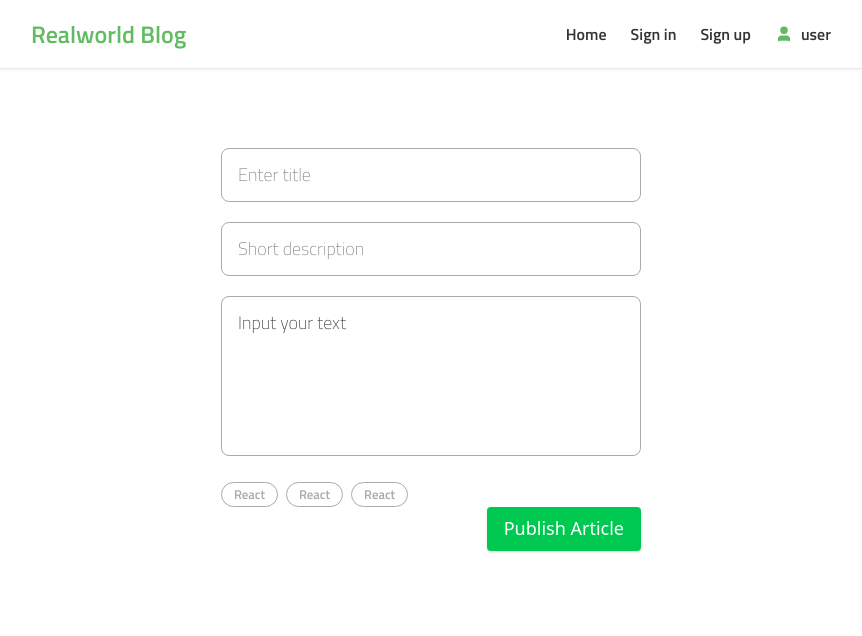
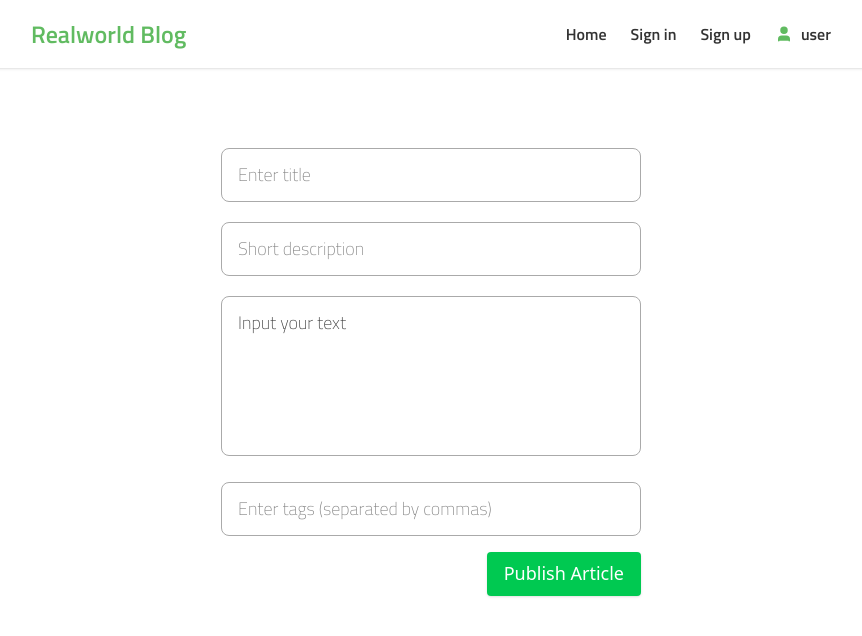
Before and after one commit to Bpkarki19/blog, a React (Vite) app: page /new-post in a window 1280 px wide. Shown: the top 636 px of the page, without its empty margins (209-1071 px from the left). Built offline with nearby package versions, Linux system fonts and the light colour scheme; the HTML template or start-up script is replaced by a standard one.

Commit message:
update create article

```diff
--- a/src/components/Pages/CreateNewPost.jsx
+++ b/src/components/Pages/CreateNewPost.jsx
@@ -1,13 +1,16 @@
+import api from "../../services/api";
 import { useState } from "react";
 import Input from '../UI/Input';
 import Button from "../UI/Button";
-import Tag from '../UI/Tag';
+import { useNavigate } from "react-router-dom";
 
 export default function CreateNewPost() {
+  const navigate = useNavigate();
   const [formData, setFormData] = useState({
     title:'',
     description:'',
-    content:''
+    content:'',
+    tags:''
   });
 
   const handleChange=(e)=>{
@@ -17,9 +20,35 @@ export default function CreateNewPost() {
     ));
   };
 
-  const handleSubmit=(e)=>{
+  const handleSubmit= async (e)=>{
     e.preventDefault();
     console.log('submitted data: ',formData);
+    const payload = {
+      article:{
+        title:formData.title,
+        description:formData.description,
+        body:formData.content,
+        tags:formData.tags.split(',').map(tag=>tag.trim())//"a,b"=>['a','b']npm
+      }
+
+    };
+    const sendData = async ()=>{
+      try{
+        const response = await api.post('/articles',payload);
+        console.log('successful new post',response);
+        navigate(`/articles/${response.data.article.slug}`);//redirecting to new article page
+
+
+
+      }catch(error){
+        console.error("Post failed:",error.response?.data || error.message);
+        alert("Failed to creae post. Are you logged in?")
+      }
+
+    };
+    sendData();
+
+
   }
 
   return (
@@ -47,11 +76,15 @@ export default function CreateNewPost() {
         onChange={handleChange}
         value={formData.content}
       />
-      <div className="flex gap-2">
-        <Tag>React</Tag>
-        <Tag>React</Tag>
-        <Tag>React</Tag>
-      </div>
+      <Input
+      className="flex gap-2"
+      type="text"
+      placeholder="Enter tags (separated by commas)"
+      onChange={handleChange}
+      value={formData.tags}
+      />
+
+
       <div className="flex justify-end">
         <Button type='submit' className="text-[18px] font-sans">Publish Article</Button>
       </div>
--- a/src/components/PopularTags.jsx
+++ b/src/components/PopularTags.jsx
@@ -1,6 +1,6 @@
 import { useEffect, useState } from 'react';
 import Tag from '../components/UI/Tag'
-import api from '../services/api'
+import api from '../services/api';
 export default function PopularTags() {
     const [tags, setTags] = useState([]);
 
```
